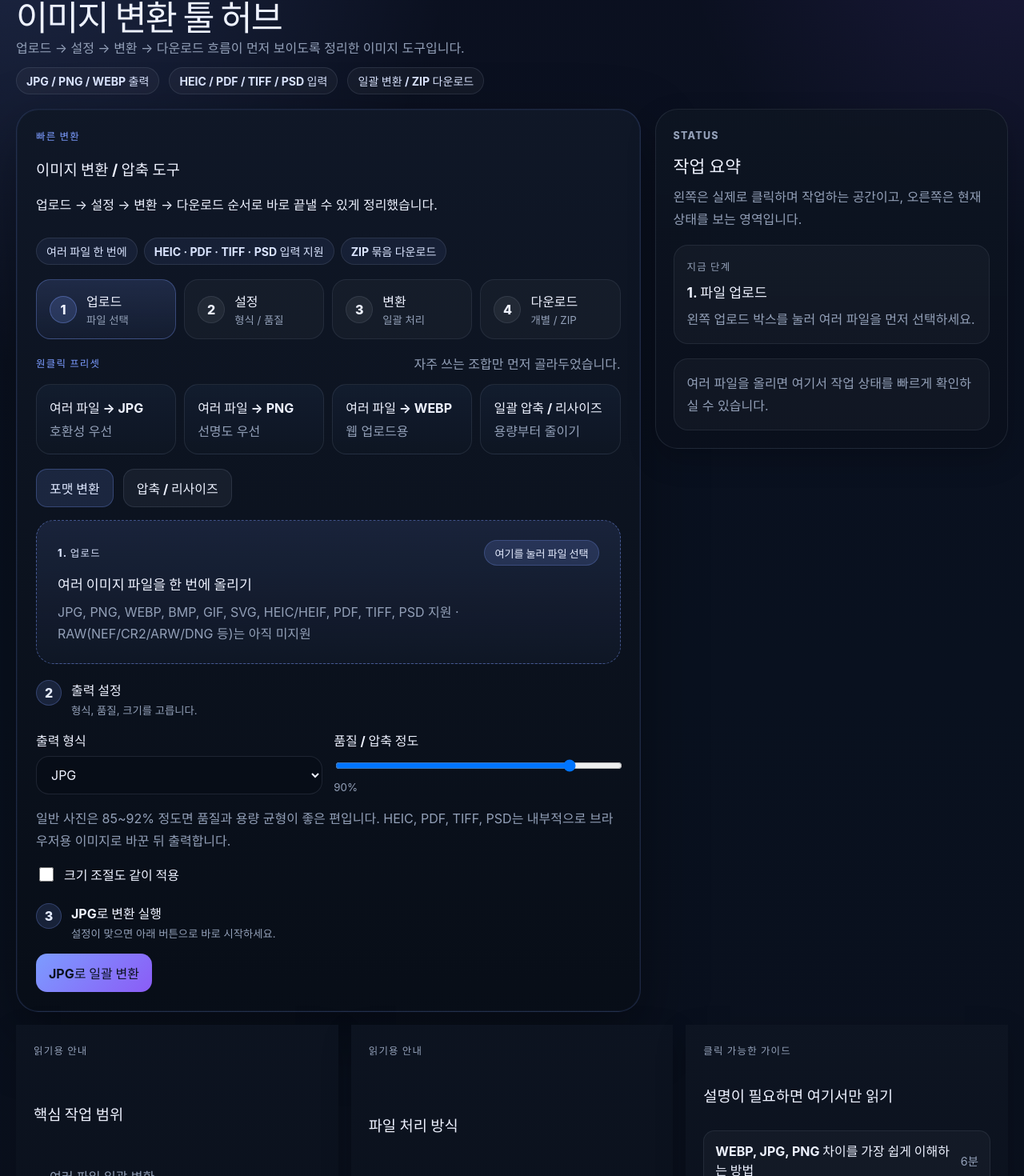
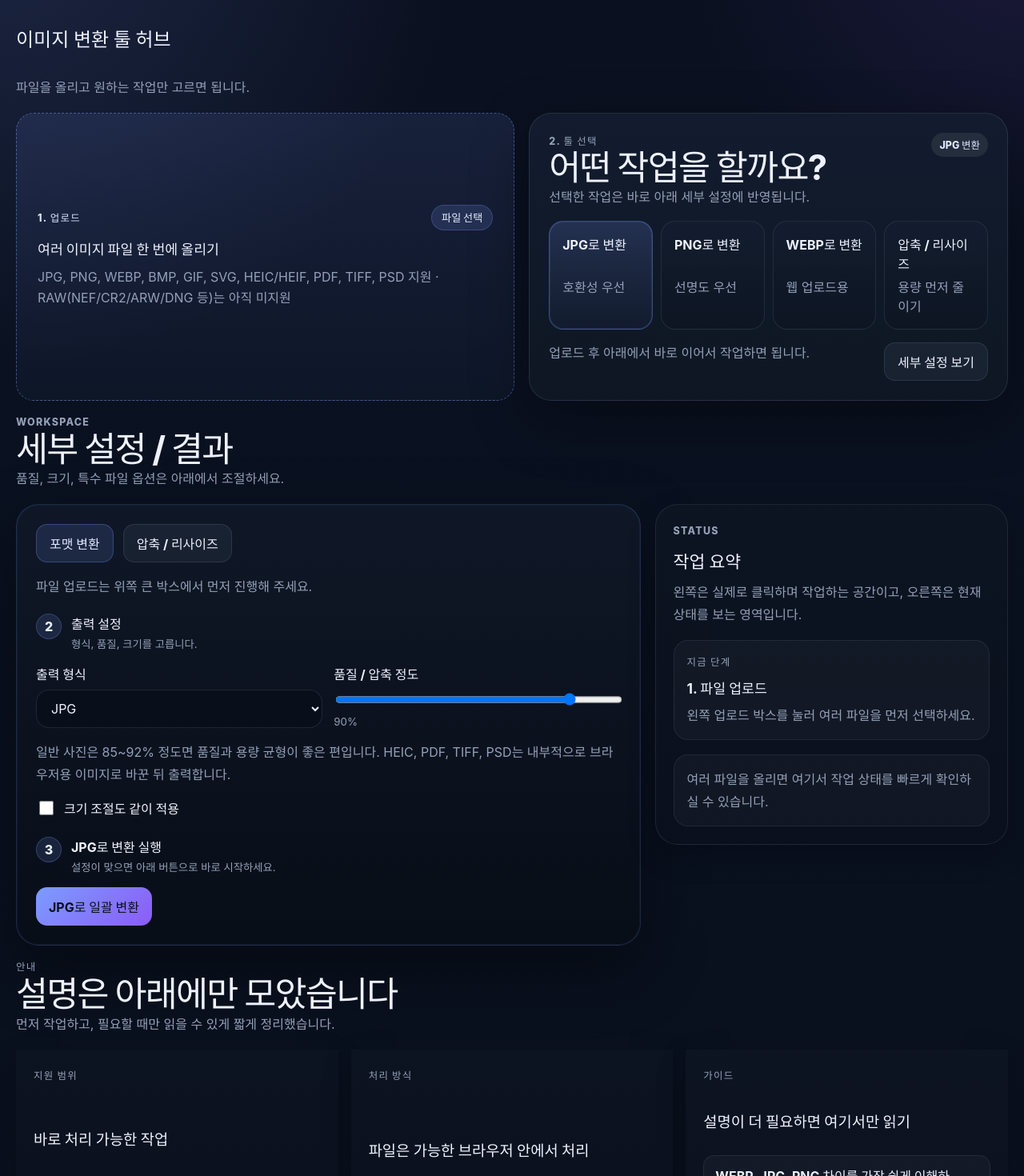
Before and after one commit to caunode1/image-convert-tool-hub, a React (Vite) app in the folder web/: page / in a window 1280 px wide. Shown: the part 114-1584 px from the top of the page at 80% size. Built offline with nearby package versions, Linux system fonts and the light colour scheme.

Commit message:
Simplify homepage hero layout

```diff
--- a/web/src/App.css
+++ b/web/src/App.css
@@ -167,7 +167,9 @@ button {
 .hero h1,
 .detail-header h1,
 .section-heading h2,
-.workspace-topbar h1 {
+.workspace-topbar h1,
+.workspace-topbar h2,
+.home-tool-choice-head h2 {
   margin: 0;
   font-size: clamp(1.7rem, 3.4vw, 3rem);
   line-height: 1.05;
@@ -300,7 +302,8 @@ button {
 }
 
 .workspace-shell,
-.workbench-stack {
+.workbench-stack,
+.home-reading-section {
   display: grid;
   gap: 18px;
 }
@@ -308,6 +311,64 @@ button {
 .compact-shell,
 .compact-topbar {
   gap: 14px;
+}
+
+.home-hero-copy,
+.home-detail-heading,
+.home-reading-heading {
+  display: grid;
+  gap: 10px;
+}
+
+.home-primary-grid {
+  display: grid;
+  grid-template-columns: minmax(0, 1.02fr) minmax(0, 0.98fr);
+  gap: 18px;
+  align-items: stretch;
+}
+
+.home-upload-box {
+  min-height: 100%;
+  padding: 30px;
+  align-content: center;
+}
+
+.home-tool-choice-panel {
+  display: grid;
+  gap: 16px;
+  padding: 24px;
+  border-radius: var(--radius-xl);
+}
+
+.home-tool-choice-head,
+.home-choice-footer {
+  display: flex;
+  align-items: flex-start;
+  justify-content: space-between;
+  gap: 12px;
+}
+
+.home-tool-choice-head p,
+.home-choice-footer span {
+  margin: 0;
+  color: var(--muted);
+  line-height: 1.7;
+}
+
+.home-selected-pill {
+  background: rgba(124, 156, 255, 0.14);
+}
+
+.home-choice-grid {
+  grid-template-columns: repeat(2, minmax(0, 1fr));
+}
+
+.home-preset-card {
+  min-height: 108px;
+}
+
+.muted-helper-text {
+  margin: 0;
 }
 
 .tool-stage-grid {
@@ -443,6 +504,12 @@ button {
 .preset-card span {
   color: var(--muted);
   line-height: 1.5;
+}
+
+.preset-card.active {
+  background: linear-gradient(180deg, rgba(124, 156, 255, 0.18), rgba(18, 28, 46, 0.98));
+  border-color: rgba(124, 156, 255, 0.34);
+  box-shadow: 0 0 0 1px rgba(124, 156, 255, 0.12) inset;
 }
 
 .tool-form-shell {
@@ -977,11 +1044,13 @@ button {
   .file-option-grid,
   .tool-layout,
   .footer-grid,
-  .flow-strip {
+  .flow-strip,
+  .home-primary-grid {
     grid-template-columns: 1fr;
   }
 
-  .preset-grid {
+  .preset-grid,
+  .home-choice-grid {
     grid-template-columns: repeat(2, minmax(0, 1fr));
   }
 
@@ -1021,12 +1090,14 @@ button {
   .detail-section,
   .guide-card,
   .info-card,
-  .dock-card {
+  .dock-card,
+  .home-tool-choice-panel {
     padding: 18px;
   }
 
   .preset-grid,
-  .preview-compare-grid {
+  .preview-compare-grid,
+  .home-choice-grid {
     grid-template-columns: 1fr;
   }
 
@@ -1035,7 +1106,9 @@ button {
   .progress-head,
   .result-row,
   .preset-panel-head,
-  .upload-box-top {
+  .upload-box-top,
+  .home-tool-choice-head,
+  .home-choice-footer {
     flex-direction: column;
     align-items: stretch;
   }
--- a/web/src/App.tsx
+++ b/web/src/App.tsx
@@ -1523,24 +1523,78 @@ function App() {
     URL.revokeObjectURL(zipUrl)
   }
 
-  const renderWorkbench = (compact = false) => (
+  type WorkbenchOptions = {
+    includeHeading?: boolean
+    includeFlowStrip?: boolean
+    includePresetPanel?: boolean
+    includeUploadBox?: boolean
+  }
+
+  const presetChoices = [
+    {
+      key: 'jpg',
+      title: 'JPG로 변환',
+      description: '호환성 우선',
+      active: mode === 'convert' && targetFormat === 'image/jpeg',
+      onClick: () => applyPreset({ mode: 'convert', format: 'image/jpeg', quality: 0.92 }),
+    },
+    {
+      key: 'png',
+      title: 'PNG로 변환',
+      description: '선명도 우선',
+      active: mode === 'convert' && targetFormat === 'image/png',
+      onClick: () => applyPreset({ mode: 'convert', format: 'image/png', quality: 1 }),
+    },
+    {
+      key: 'webp',
+      title: 'WEBP로 변환',
+      description: '웹 업로드용',
+      active: mode === 'convert' && targetFormat === 'image/webp',
+      onClick: () => applyPreset({ mode: 'convert', format: 'image/webp', quality: 0.86 }),
+    },
+    {
+      key: 'optimize',
+      title: '압축 / 리사이즈',
+      description: '용량 먼저 줄이기',
+      active: mode === 'optimize',
+      onClick: () => applyPreset({ mode: 'optimize', format: targetFormat, quality: 0.8, resizeEnabled: true }),
+    },
+  ]
+
+  const renderPresetButtons = (cardClassName = 'preset-card') =>
+    presetChoices.map((item) => (
+      <button type="button" key={item.key} className={`${cardClassName}${item.active ? ' active' : ''}`} onClick={item.onClick}>
+        <strong>{item.title}</strong>
+        <span>{item.description}</span>
+      </button>
+    ))
+
+  const renderUploadBox = (className = 'upload-box') => (
+    <label className={className}>
+      <input type="file" multiple accept={FILE_INPUT_ACCEPT} onChange={handleFileChange} hidden />
+      <div className="upload-box-top">
+        <span className="upload-kicker">1. 업로드</span>
+        <span className="upload-cta">파일 선택</span>
+      </div>
+      <strong>여러 이미지 파일 한 번에 올리기</strong>
+      <span>{SUPPORTED_INPUT_COPY} 지원 · {RAW_INPUT_COPY}</span>
+    </label>
+  )
+
+  const scrollToWorkbenchDetails = () => {
+    document.getElementById('home-workspace-detail')?.scrollIntoView({ behavior: 'smooth', block: 'start' })
+  }
+
+  const renderWorkbench = ({
+    includeHeading = true,
+    includeFlowStrip = true,
+    includePresetPanel = true,
+    includeUploadBox = true,
+  }: WorkbenchOptions = {}) => (
     <div className="workbench-stack">
       <div className="tool-stage-grid">
         <section className="surface-card tool-panel main-tool-panel">
-          {compact ? (
-            <div className="workspace-heading compact-workspace-heading">
-              <div>
-                <p className="eyebrow">빠른 변환</p>
-                <h1>이미지 변환 / 압축 도구</h1>
-                <p>업로드 → 설정 → 변환 → 다운로드 순서로 바로 끝낼 수 있게 정리했습니다.</p>
-              </div>
-              <div className="proof-row compact-proof-row">
-                <span className="proof-chip">여러 파일 한 번에</span>
-                <span className="proof-chip">HEIC · PDF · TIFF · PSD 입력 지원</span>
-                <span className="proof-chip">ZIP 묶음 다운로드</span>
-              </div>
-            </div>
-          ) : (
+          {includeHeading ? (
             <div className="workspace-heading">
               <div>
                 <p className="eyebrow">작업 공간</p>
@@ -1548,8 +1602,9 @@ function App() {
                 <p>파일을 올리고 설정만 확인하면 바로 일괄 변환할 수 있습니다.</p>
               </div>
             </div>
-          )}
-
+          ) : null}
+
+          {includeFlowStrip ? (
             <div className="flow-strip" aria-label="작업 흐름">
               {[
                 { step: 1, title: '업로드', detail: '파일 선택' },
@@ -1569,31 +1624,17 @@ function App() {
                 )
               })}
             </div>
-
+          ) : null}
+
+          {includePresetPanel ? (
             <section className="preset-panel compact-preset-panel">
               <div className="preset-panel-head">
                 <p className="eyebrow">원클릭 프리셋</p>
                 <span>자주 쓰는 조합만 먼저 골라두었습니다.</span>
               </div>
-            <div className="preset-grid">
-              <button type="button" className="preset-card" onClick={() => applyPreset({ mode: 'convert', format: 'image/jpeg', quality: 0.92 })}>
-                <strong>여러 파일 → JPG</strong>
-                <span>호환성 우선</span>
-              </button>
-              <button type="button" className="preset-card" onClick={() => applyPreset({ mode: 'convert', format: 'image/png', quality: 1 })}>
-                <strong>여러 파일 → PNG</strong>
-                <span>선명도 우선</span>
-              </button>
-              <button type="button" className="preset-card" onClick={() => applyPreset({ mode: 'convert', format: 'image/webp', quality: 0.86 })}>
-                <strong>여러 파일 → WEBP</strong>
-                <span>웹 업로드용</span>
-              </button>
-              <button type="button" className="preset-card" onClick={() => applyPreset({ mode: 'optimize', format: targetFormat, quality: 0.8, resizeEnabled: true })}>
-                <strong>일괄 압축 / 리사이즈</strong>
-                <span>용량부터 줄이기</span>
-              </button>
-            </div>
+              <div className="preset-grid">{renderPresetButtons()}</div>
             </section>
+          ) : null}
 
           <form className="tool-form-shell" onSubmit={handleSubmit}>
             <div className="toolbar-row">
@@ -1605,15 +1646,7 @@ function App() {
               </button>
             </div>
 
-            <label className="upload-box">
-              <input type="file" multiple accept={FILE_INPUT_ACCEPT} onChange={handleFileChange} hidden />
-              <div className="upload-box-top">
-                <span className="upload-kicker">1. 업로드</span>
-                <span className="upload-cta">여기를 눌러 파일 선택</span>
-              </div>
-              <strong>여러 이미지 파일을 한 번에 올리기</strong>
-              <span>{SUPPORTED_INPUT_COPY} 지원 · {RAW_INPUT_COPY}</span>
-            </label>
+            {includeUploadBox ? renderUploadBox() : <p className="helper-text muted-helper-text">파일 업로드는 위쪽 큰 박스에서 먼저 진행해 주세요.</p>}
 
             {sourceItems.length ? (
               <div className="inline-info-card source-file-card">
@@ -1912,41 +1945,75 @@ function App() {
 
   const renderHome = () => (
     <div className="page-stack tool-home-stack">
-      <section className="workspace-shell">
-        <div className="workspace-topbar">
-          <div>
+      <section className="workspace-shell home-hero-shell">
+        <div className="home-hero-copy">
           <p className="workspace-label">image utility</p>
           <h1>이미지 변환 툴 허브</h1>
-            <p className="workspace-subtitle">업로드 → 설정 → 변환 → 다운로드 흐름이 먼저 보이도록 정리한 이미지 도구입니다.</p>
-          </div>
-          <div className="workspace-mini-stats">
-            <span>JPG / PNG / WEBP 출력</span>
-            <span>HEIC / PDF / TIFF / PSD 입력</span>
-            <span>일괄 변환 / ZIP 다운로드</span>
-          </div>
-        </div>
-        {renderWorkbench(true)}
+          <p className="workspace-subtitle">파일을 올리고 원하는 작업만 고르면 됩니다.</p>
+        </div>
+
+        <div className="home-primary-grid">
+          {renderUploadBox('upload-box home-upload-box')}
+
+          <section className="surface-soft home-tool-choice-panel">
+            <div className="home-tool-choice-head">
+              <div>
+                <p className="eyebrow">2. 툴 선택</p>
+                <h2>어떤 작업을 할까요?</h2>
+                <p>선택한 작업은 바로 아래 세부 설정에 반영됩니다.</p>
+              </div>
+              <span className="helper-pill home-selected-pill">{mode === 'optimize' ? '압축 / 리사이즈' : `${targetLabel} 변환`}</span>
+            </div>
+            <div className="preset-grid home-choice-grid">{renderPresetButtons('preset-card home-preset-card')}</div>
+            <div className="home-choice-footer">
+              <span>{sourceItems.length ? `${sourceItems.length}개 파일 준비됨` : '업로드 후 아래에서 바로 이어서 작업하면 됩니다.'}</span>
+              <button type="button" className="ghost-button" onClick={scrollToWorkbenchDetails}>
+                세부 설정 보기
+              </button>
+            </div>
           </section>
-
-      <section className="utility-dock-grid">
-        <article className="quiet-panel dock-card dock-info-card">
-          <p className="card-kicker">읽기용 안내</p>
-          <h3>핵심 작업 범위</h3>
+        </div>
+      </section>
+
+      <section id="home-workspace-detail" className="workspace-shell home-detail-shell">
+        <div className="section-heading home-detail-heading">
+          <div>
+            <p className="eyebrow">workspace</p>
+            <h2>세부 설정 / 결과</h2>
+            <p>품질, 크기, 특수 파일 옵션은 아래에서 조절하세요.</p>
+          </div>
+        </div>
+        {renderWorkbench({ includeHeading: false, includeFlowStrip: false, includePresetPanel: false, includeUploadBox: false })}
+      </section>
+
+      <section className="home-reading-section">
+        <div className="section-heading home-reading-heading">
+          <div>
+            <p className="eyebrow">안내</p>
+            <h2>설명은 아래에만 모았습니다</h2>
+            <p>먼저 작업하고, 필요할 때만 읽을 수 있게 짧게 정리했습니다.</p>
+          </div>
+        </div>
+
+        <div className="utility-dock-grid home-reading-grid">
+          <article className="quiet-panel dock-card dock-info-card static-info-card">
+            <p className="card-kicker">지원 범위</p>
+            <h3>바로 처리 가능한 작업</h3>
             <ul className="bullet-list tight">
               <li>여러 파일 일괄 변환</li>
               <li>JPG / PNG / WEBP 출력</li>
-            <li>HEIC / HEIF / PDF / TIFF / PSD 입력 지원</li>
+              <li>HEIC / HEIF / PDF / TIFF / PSD 입력</li>
               <li>압축 품질 조절 + 비율 유지 리사이즈</li>
             </ul>
           </article>
-        <article className="quiet-panel dock-card dock-info-card">
-          <p className="card-kicker">읽기용 안내</p>
-          <h3>파일 처리 방식</h3>
-          <p>가능한 한 브라우저 안에서 처리하고, 업로드 파일을 장기 보관하지 않는 방향으로 설계하고 있습니다. 민감한 파일은 업로드 전에 한 번 더 확인해 주세요.</p>
+          <article className="quiet-panel dock-card dock-info-card static-info-card">
+            <p className="card-kicker">처리 방식</p>
+            <h3>파일은 가능한 브라우저 안에서 처리</h3>
+            <p>업로드 파일을 장기 보관하지 않는 방향으로 설계하고 있습니다. 민감한 파일이라면 변환 전에 한 번 더 확인해 주세요.</p>
           </article>
           <article className="quiet-panel dock-card guide-dock-card">
-          <p className="card-kicker">클릭 가능한 가이드</p>
-          <h3>설명이 필요하면 여기서만 읽기</h3>
+            <p className="card-kicker">가이드</p>
+            <h3>설명이 더 필요하면 여기서만 읽기</h3>
             <div className="mini-guide-list">
               {guides.slice(0, 3).map((guide) => (
                 <button key={guide.slug} type="button" className="mini-guide-item" onClick={() => navigate(`/guides/${guide.slug}`)}>
@@ -1956,6 +2023,7 @@ function App() {
               ))}
             </div>
           </article>
+        </div>
       </section>
     </div>
   )
@@ -1970,7 +2038,7 @@ function App() {
             <p className="workspace-subtitle">업로드 → 설정 → 변환 → 다운로드 흐름으로 바로 작업할 수 있습니다.</p>
           </div>
         </div>
-        {renderWorkbench(false)}
+        {renderWorkbench()}
       </section>
     </div>
   )
```
Lines whose indentation alone changed are shown as unchanged.
